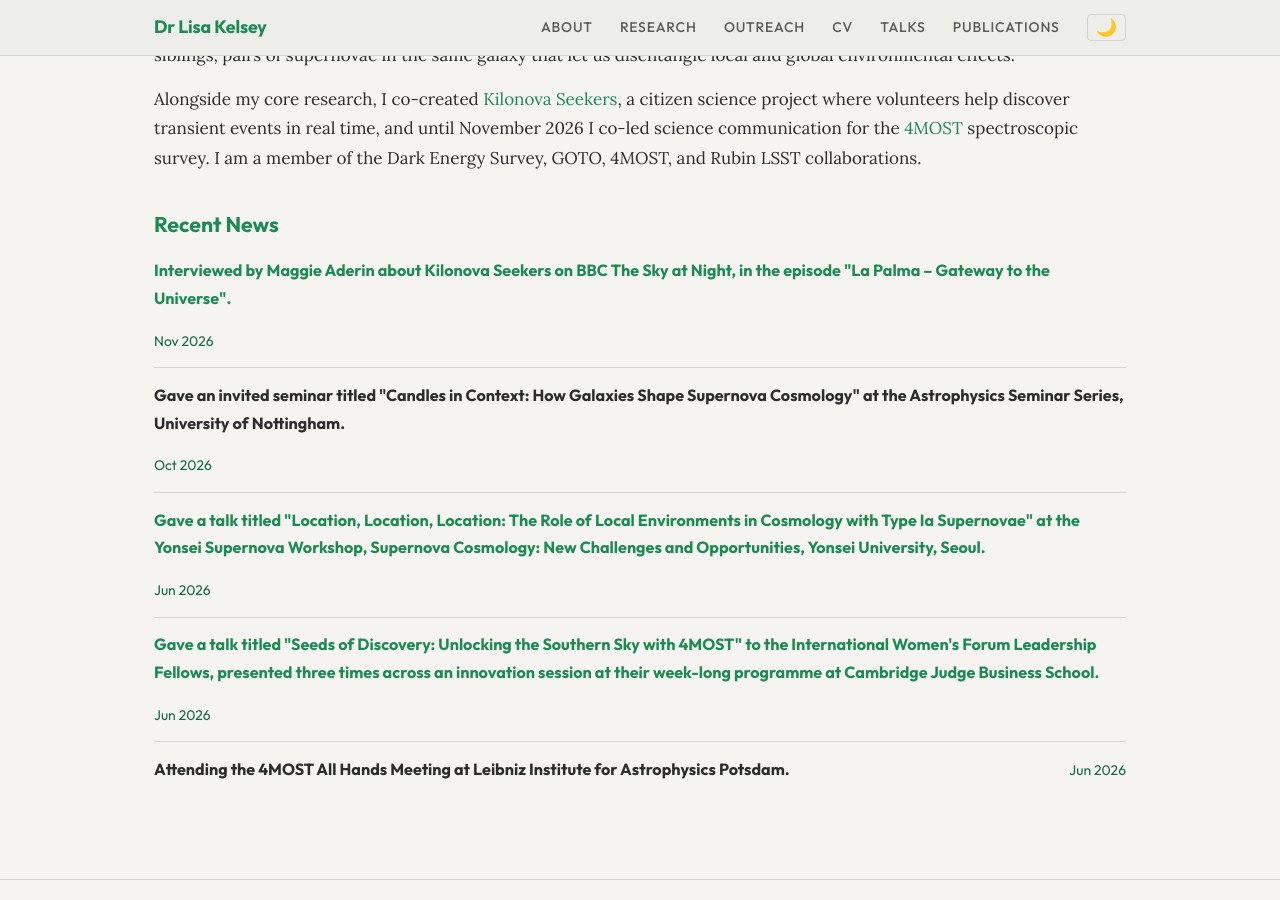
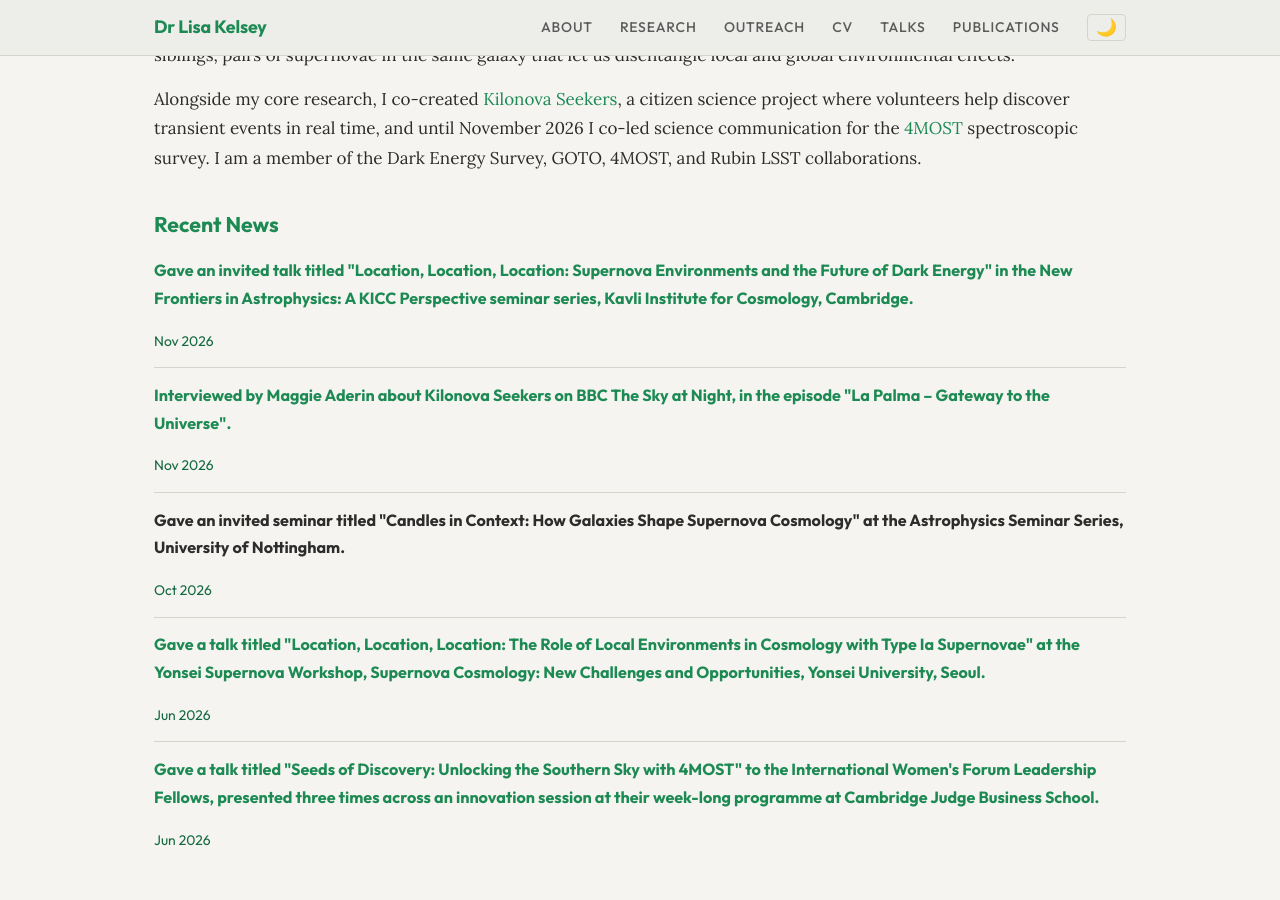
Before and after one commit to LKelsey/LKelsey.github.io, a Jekyll site: the page built from index.md, in a window 1280 px wide and 900 px high, scrolled down 457 px. Built offline with Jekyll 4.4.1, drawn with Linux system fonts in a browser that asks for light colours.

Commit message:
Add invited talk and update news entries

```diff
--- a/_data/news.yml
+++ b/_data/news.yml
@@ -1,3 +1,7 @@
+- date: 2026-11-09
+  text: "Gave an invited talk titled \"Location, Location, Location: Supernova Environments and the Future of Dark Energy\" in the New Frontiers in Astrophysics: A KICC Perspective seminar series, Kavli Institute for Cosmology, Cambridge."
+  url: https://www.kicc.cam.ac.uk/kicc-new-frontiers
+
 - date: 2026-11-09
   text: "Interviewed by Maggie Aderin about Kilonova Seekers on BBC The Sky at Night, in the episode \"La Palma – Gateway to the Universe\"."
   url: https://www.bbc.co.uk/programmes/m00343sn
```
